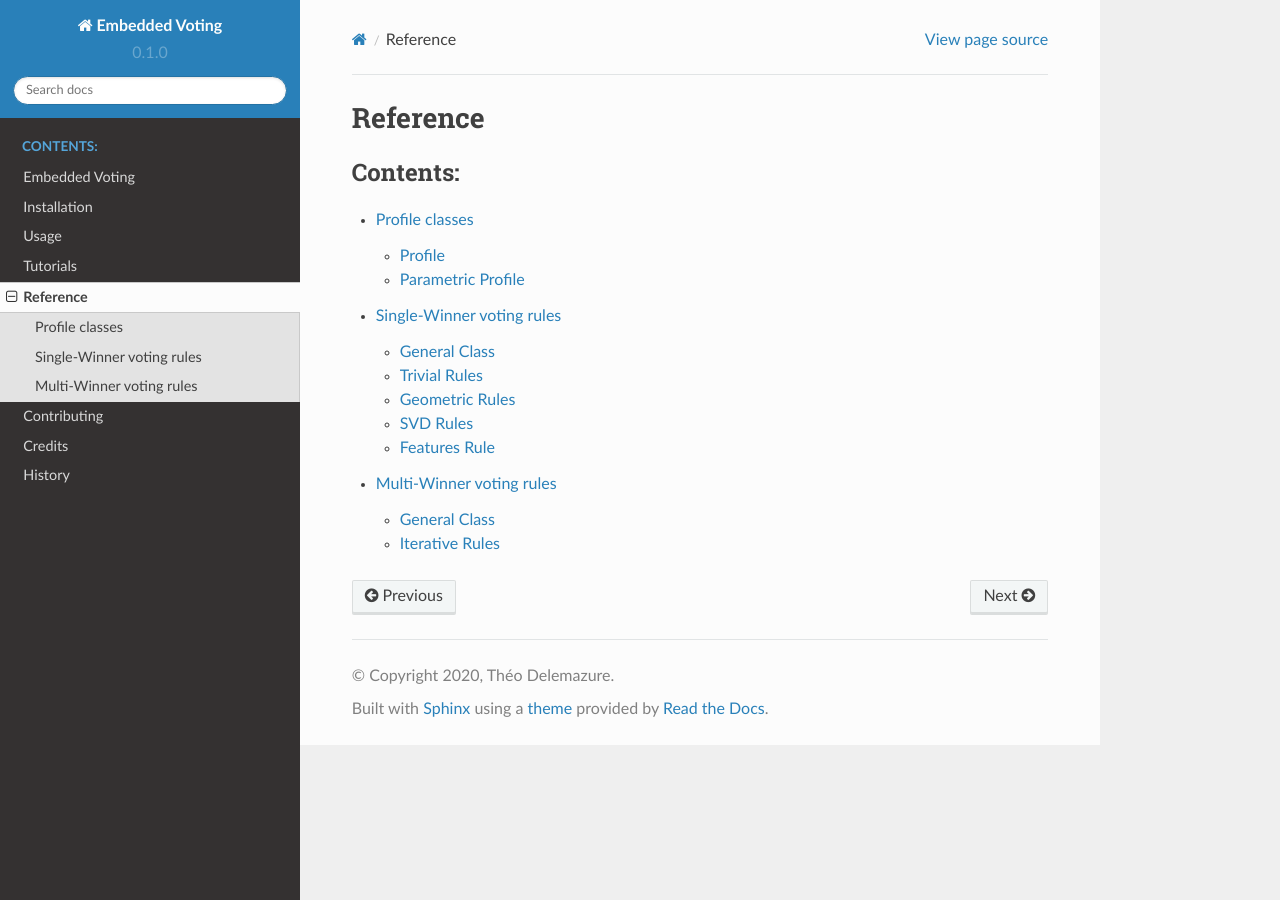
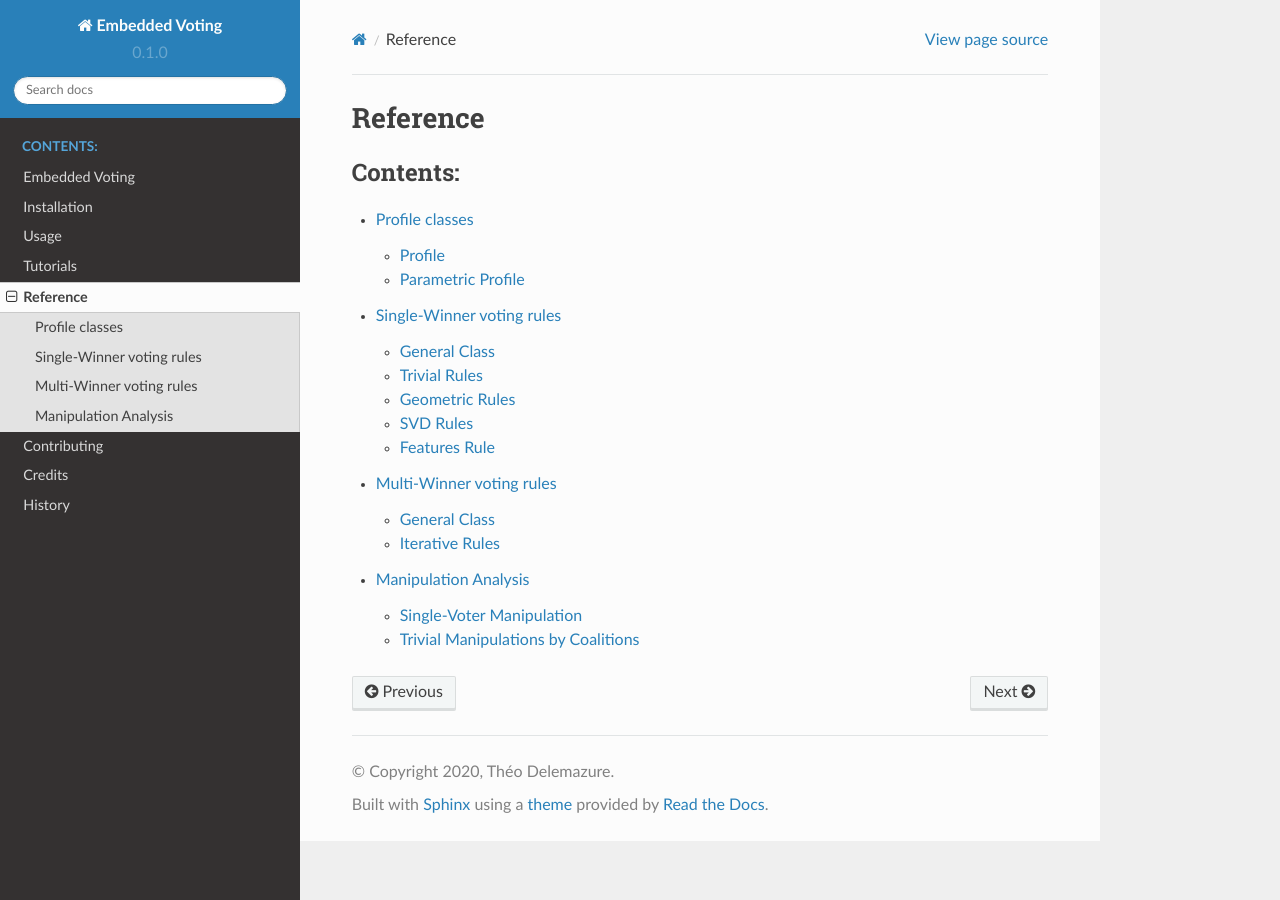
Before and after one commit to TheoDlmz/embedded_voting, a Sphinx documentation site: the page built from docs/reference.rst, in a window 1280 px wide. Built offline with Sphinx 7.4.7 and the Read the Docs theme 2.0.0, drawn with Linux system fonts in a browser that asks for light colours; pages that are not in the unit, such as notebooks, are missing from menus.

Commit message:
Test & Doc (manipulation )

```diff
--- /dev/null
+++ b/docs/manipulation/coalition.rst
@@ -0,0 +1,10 @@
+===================================
+Trivial Manipulations by Coalitions
+===================================
+
+
+.. toctree::
+   :caption: Contents:
+
+   coalition/general
+   coalition/extensions
--- /dev/null
+++ b/docs/manipulation/coalition/extensions.rst
@@ -0,0 +1,6 @@
+======================
+For ordinal extensions
+======================
+
+.. autoclass:: embedded_voting.ManipulationCoalitionExtension
+    :members:
--- /dev/null
+++ b/docs/manipulation/coalition/general.rst
@@ -0,0 +1,6 @@
+=============
+General class
+=============
+
+.. autoclass:: embedded_voting.ManipulationCoalition
+    :members:
--- /dev/null
+++ b/docs/manipulation/index.rst
@@ -0,0 +1,10 @@
+=====================
+Manipulation Analysis
+=====================
+
+
+.. toctree::
+   :caption: Contents:
+
+   single_voter
+   coalition
--- /dev/null
+++ b/docs/manipulation/single_voter.rst
@@ -0,0 +1,10 @@
+=========================
+Single-Voter Manipulation
+=========================
+
+
+.. toctree::
+   :caption: Contents:
+
+   single_voter/general
+   single_voter/extensions
--- /dev/null
+++ b/docs/manipulation/single_voter/general.rst
@@ -0,0 +1,6 @@
+=============
+General class
+=============
+
+.. autoclass:: embedded_voting.SingleVoterManipulation
+    :members:
--- a/docs/reference.rst
+++ b/docs/reference.rst
@@ -10,3 +10,4 @@ Reference
    profile/index
    singlewinner/index
    multiwinner/index
+   manipulation/index
--- a/embedded_voting/__init__.py
+++ b/embedded_voting/__init__.py
@@ -9,3 +9,4 @@ from embedded_voting.profile.Profile import *
 from embedded_voting.profile.ParametricProfile import *
 from embedded_voting.profile.MovingVoter import *
 from embedded_voting.scoring import *
+from embedded_voting.manipulation import *
```
Also changed, not shown: docs/manipulation/single_voter/extensions.rst (added, +26 -0 lines).
